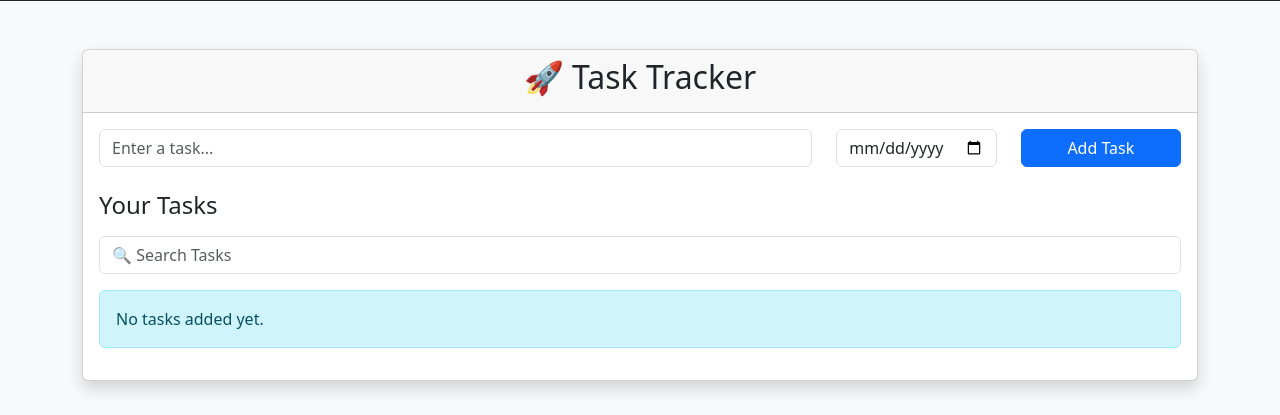
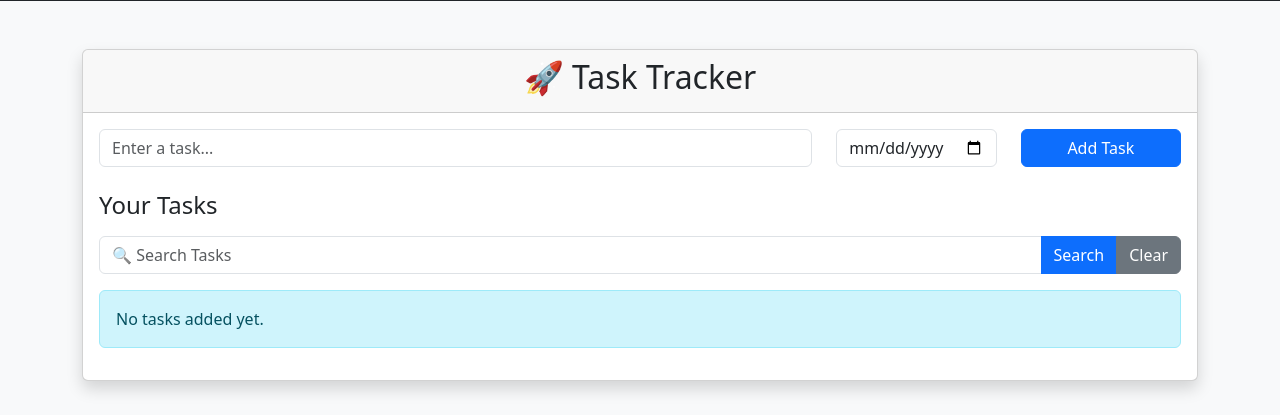
Before and after one commit to spratap-ai/task-tracker-app, a Flask app: page / in a window 1280 px wide. Shown: the part 385-800 px from the top of the page. Run offline with Flask 3, Linux system fonts and the light colour scheme; data that the repository does not hold is empty.

Commit message:
Added task search functionality

```diff
--- a/app.py
+++ b/app.py
@@ -36,7 +36,16 @@ class Task(db.Model):
 @app.route('/')
 def home():
 
-    tasks = Task.query.order_by(
+    search = request.args.get('search')
+
+    query = Task.query
+
+    if search:
+        query = query.filter(
+            Task.content.ilike(f"%{search}%")
+        )
+
+    tasks = query.order_by(
         Task.due_date.asc()
     ).all()
 
--- a/templates/index.html
+++ b/templates/index.html
@@ -127,10 +127,32 @@
 
 <h4 class="mb-3">Your Tasks</h4>
 
-<input
-    type="text"
-    class="form-control mb-3"
-    placeholder="🔍 Search Tasks">
+<form method="GET" action="/" class="mb-3">
+
+    <div class="input-group">
+
+        <input
+            type="text"
+            name="search"
+            class="form-control"
+            placeholder="🔍 Search Tasks"
+            value="{{ request.args.get('search', '') }}">
+
+        <button
+            class="btn btn-primary"
+            type="submit">
+            Search
+        </button>
+
+        <a
+            href="/"
+            class="btn btn-secondary">
+            Clear
+        </a>
+
+    </div>
+
+</form>
 
 {% if tasks %}
 
```
